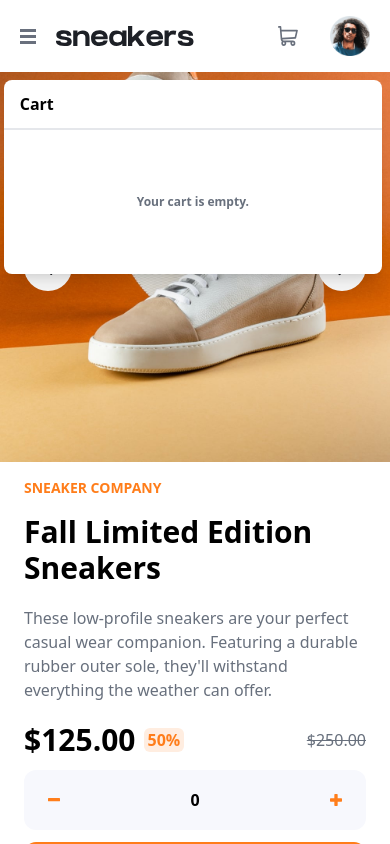
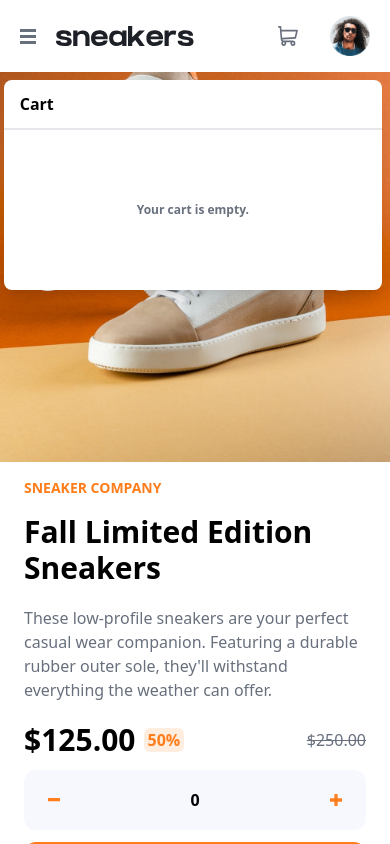
Before and after one commit to 11kyle/ecommerce-product-page, a React (Create React App) app: page / in a window 390 px wide. Both pictures are taken after a click on the link 288 px from the left and 36 px from the top of the page. Shown: the top 844 px of the page. Built offline with nearby package versions, Linux system fonts and the light colour scheme.

Commit message:
Re-positioned shoppingCart

```diff
--- a/src/components/navBar.js
+++ b/src/components/navBar.js
@@ -65,26 +65,22 @@ export default function NavBar({ items, removeItem }) {
         }
 
       </div>
-      <div className="relative flex items-center space-x-8">
-        <a href="#">
+      <div className="md:relative flex items-center space-x-8">
+        <a className="relative" href="#">
           <img className="h-[20px] w-[20px]" src={iconCart} alt="shopping cart" onClick={toggleCart} />
+
+          {items.length > 0 && <span className="absolute -top-1/4 -right-1/4 rounded-full h-3 w-3 bg-hslOrange"></span>}
         </a>
-        {/* <ShoppingCart
+        <ShoppingCart
           open={isCartOpen}
           handleClose={handleCartClose}
-        /> */}
+          items={items}
+          removeItem={removeItem}
+        />
         <a className="rounded-full hover:border-2 hover:border-hslOrange w-[40px]" href="#">
           <img src={avatar} alt="profile" />
         </a>
       </div>
-
-      <ShoppingCart
-        open={isCartOpen}
-        handleClose={handleCartClose}
-        items={items}
-        removeItem={removeItem}
-      />
-
     </header>
   );
 }
--- a/src/components/shoppingCart.js
+++ b/src/components/shoppingCart.js
@@ -14,12 +14,12 @@ export const ShoppingCart = ({ open, handleClose, items, removeItem }) => {
   return (
     <>
       {open &&
-        <div className="z-50 absolute top-20 right-0 mr-2 bg-hslWhite shadow-xl rounded-lg w-[97%] md:w-64">
+        <div className="z-50 fixed md:absolute top-20 md:top-16 right-2 md:right-0 bg-hslWhite shadow-xl rounded-lg w-[97%] md:w-72">
           <h1 className="font-bold pl-4 py-3 border-b-2">Cart</h1>
-          <div className="flex flex-col text-xs">
+          <div className="flex flex-col text-xs p-2">
             {items.length ?
               <div className="m-3">
-                <div className="flex items-center justify-between mb-2">
+                <div className="flex items-center justify-between mb-4">
                   <img className="w-9 rounded-sm" src={product1Thumbnail} alt="show "/>
                   <div className="text-hslDarkGrayishBlue ml-2">
                     <p>Fall Limited Edition Sneakers</p>
```
